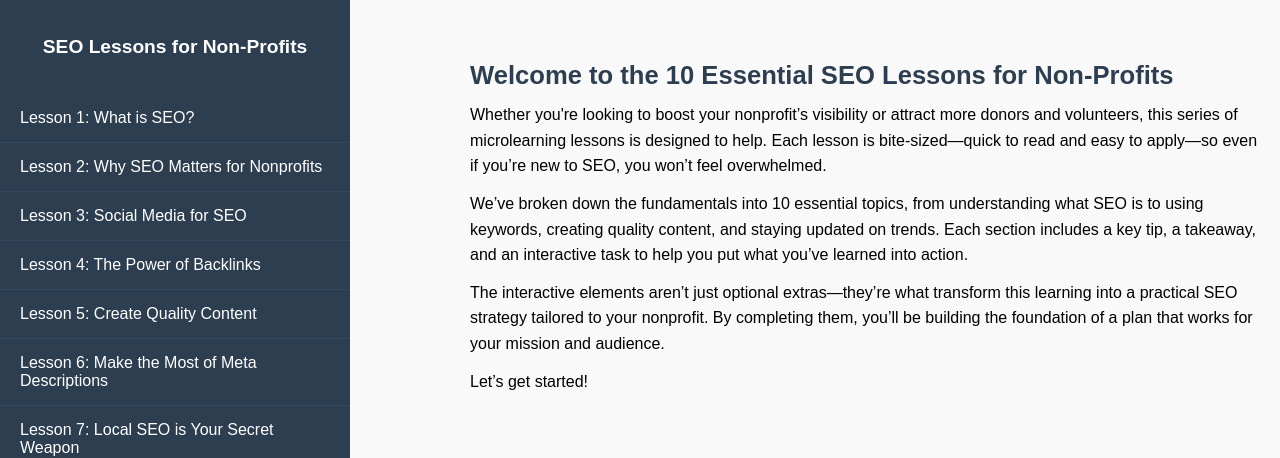
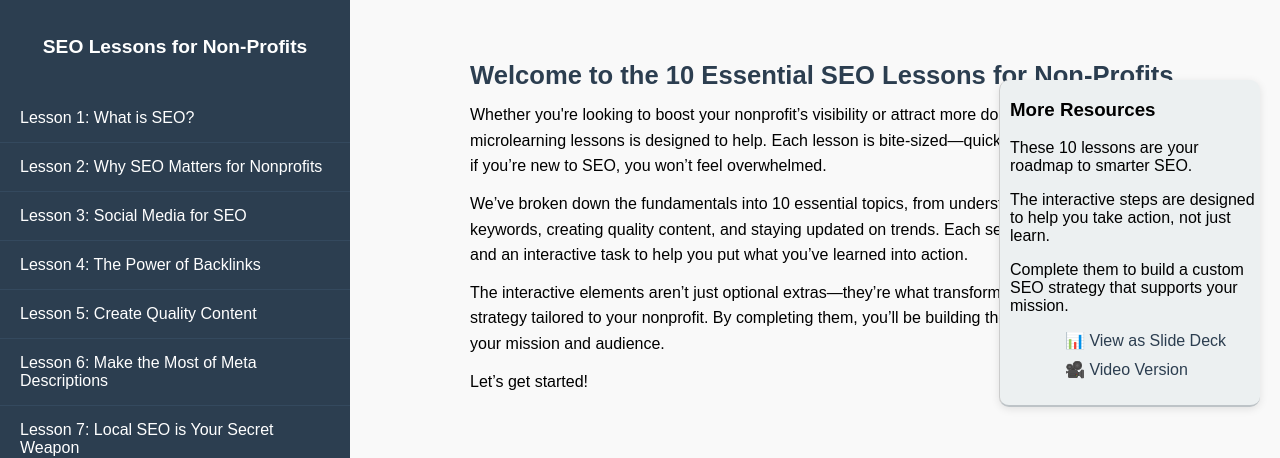
Before and after one commit to Yosolita1978/SEOCourse, a plain HTML site: page index.html in a window 1280 px wide. Shown: the top 458 px of the page. Drawn offline with Linux system fonts and the light colour scheme.

Commit message:
Adding links and style

```diff
--- a/index.html
+++ b/index.html
@@ -21,6 +21,16 @@
           </section>
       <h1>10 Essential SEO Lessons for Non-Profits</h1>
     </div>
+    <div class="right-menu">
+      <h3>More Resources</h3>
+      <p>These 10 lessons are your roadmap to smarter SEO. </p>
+      <p>The interactive steps are designed to help you take action, not just learn.</p>
+      <p>Complete them to build a custom SEO strategy that supports your mission.</p>
+      <ul>
+        <li><a href="https://www.canva.com/design/DAGjHmWC9Yw/wGGBItkotwhXL1P5yP-GzQ/view?utm_content=DAGjHmWC9Yw&utm_campaign=designshare&utm_medium=link2&utm_source=uniquelinks&utlId=h618c000574" target="_blank">📊 View as Slide Deck</a></li>
+        <li><a href="#" target="_blank">🎥 Video Version</a></li>
+      </ul>
+    </div>
 
   <script src="script.js"></script>
 </body>
--- a/style.css
+++ b/style.css
@@ -78,3 +78,46 @@ body {
     line-height: 1.6;
     margin: 12px 0;
 }
+
+.lesson:hover {
+    border-left: 3px solid #2980b9;
+}
+
+.right-menu {
+    font-family: Arial, sans-serif;
+    border-left: 1px solid #ccc;
+    font-size: 1em;
+    padding-bottom: 10px;
+    border-bottom: 2px solid #bdc3c7;
+    margin-top: 20px;
+    padding-left: 10px;
+    position: fixed;
+    top: 60px;
+    right: 20px;
+    width: 250px;
+    max-height: calc(100vh - 80px);
+    /* overflow-y: auto; */
+    background-color: #ecf0f1;
+    box-shadow: 0 2px 8px rgba(0, 0, 0, 0.1);
+    border-radius: 10px;
+    transition: border-left 0.2s ease, background-color 0.2s ease;
+}
+
+.right-menu:hover {
+    border-left: 3px solid #2980b9;
+}
+
+.right-menu a {
+    text-decoration: none;
+    color: #2c3e50;
+    margin: 10px 0;
+    padding: 10px 15px;
+    border-radius: 5px;
+    transition: background-color 0.2s ease, color 0.2s ease;
+}
+
+.right-menu li{
+    list-style: none;
+    margin: 10px 0;
+    padding-left: 0;
+}
```
